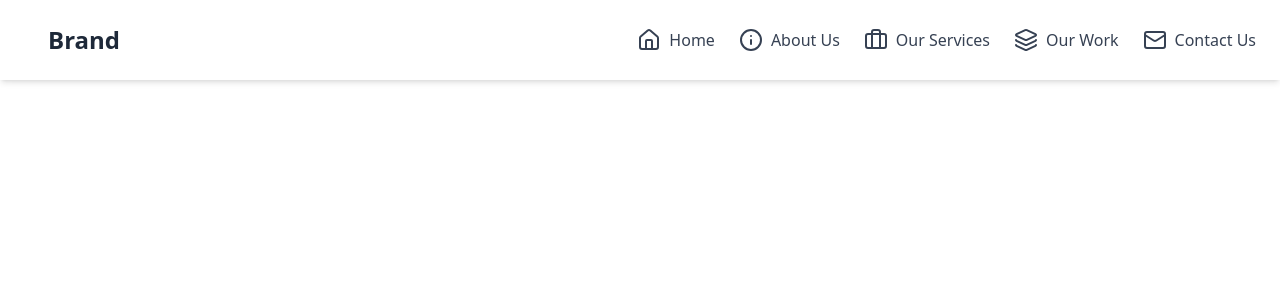
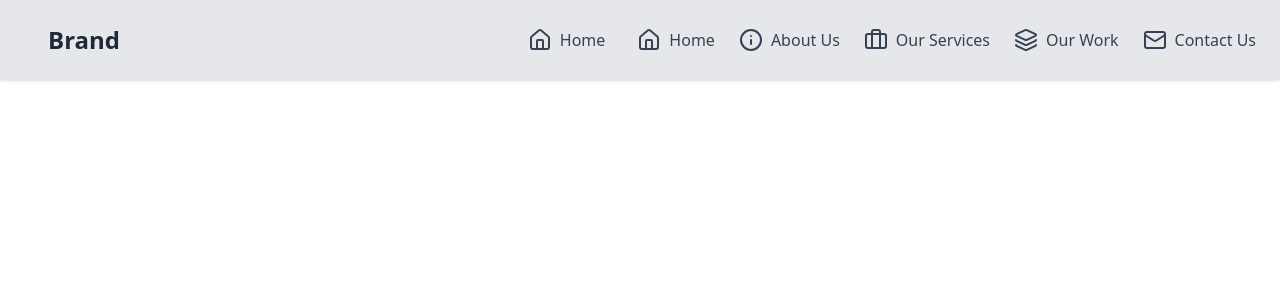
Before and after one commit to daksh931/PortfolioFeb, a React (Vite) app: page / in a window 1280 px wide. Shown: the top 300 px of the page. Built offline with nearby package versions, Linux system fonts and the light colour scheme.

Commit message:
navcode by daksh

```diff
--- a/src/pages/Navbar.jsx
+++ b/src/pages/Navbar.jsx
@@ -6,9 +6,9 @@ export default function Navbar() {
     const [isOpen, setIsOpen] = useState(false);
 
     return (
-        <nav className="bg-white shadow-md fixed w-full z-10">
+        <nav className="shadow-sm fixed w-full z-10 bg-gray-200">
 
-            <div className="container mx-auto px-6 py-3 md:flex justify-between   ">
+            <div className="container mx-auto px-6 py-3 sm:flex justify-between   ">
                 <div className="container mx-auto px-6 py-3 flex justify-between align-middle self-center ">
                     <div className="">
                         <Link to="/" className="text-2xl font-bold text-gray-800">
@@ -16,7 +16,7 @@ export default function Navbar() {
                         </Link>
                     </div>
 
-                    <div className="md:hidden flex items-center ">
+                    <div className="sm:hidden flex items-center ">
                         <button
                             onClick={() => setIsOpen(!isOpen)}
                             className="text-gray-800 focus:outline-none "
@@ -26,10 +26,22 @@ export default function Navbar() {
                     </div>
                 </div>
 
-                <div className={`${isOpen ? "hidden" : "block"} flex items-center`}>
+                <div className="flex items-center ">
+                    <div className="hidden sm:block">
 
-                    <div className="md:flex  flex-col md:flex-row md:space-x-6 space-y-4 md:space-y-0 hidden whitespace-nowrap  ">
+                        <div className="sm:flex  flex-col sm:flex-row sm:space-x-6 space-y-4 sm:space-y-0 hidden whitespace-nowrap  ">
 
+                        <Link
+    to="/"
+    className="flex items-center z-10 text-gray-700 relative group p-2"
+>
+    <span className="mr-2 z-100"> <Home /> </span>
+    <span className="relative z-100 group-hover:text-black transition-all duration-200">
+        Home
+        {/* Background color grows from bottom to top */}
+        <span className="absolute bottom-0 left-0 w-full h-full bg-blue-600 scale-y-0 group-hover:scale-y-100 transform origin-bottom transition-transform duration-600"></span>
+    </span>
+</Link>
 
                             <Link to="/" className="flex items-center text-gray-700 hover:text-gray-900">
                                 <Home className="mr-2" /> Home
@@ -48,10 +60,11 @@ export default function Navbar() {
                             </Link>
                         </div>
                     </div>
+                </div>
 
-                {/* <div className={`absolute top-16 left-0 w-full bg-white shadow-md transition-transform transform
-                    ${isOpen ? "translate-y-0" : "-translate-y-full"} md:hidden`}> */}
-                    <div className={`${isOpen ? "block" : "hidden"} flex items-center`}>
+                {/* <div className={`absolute top-16 left-0 w-full bg-white shadow-sm transition-transform transform
+                    ${isOpen ? "translate-y-0" : "-translate-y-full"} sm:hidden`}> */}
+                <div className={`${isOpen ? "block" : "hidden"} flex sm:hidden items-center`}>
                     <div className="flex flex-col justify-between h-full p-6 space-y-4">
                         <Link to="/" className="flex justify-between items-center text-gray-700 hover:text-gray-900 text-lg w-full">
                             <span className="flex items-center space-x-3">
```
Lines whose indentation alone changed are shown as unchanged.
